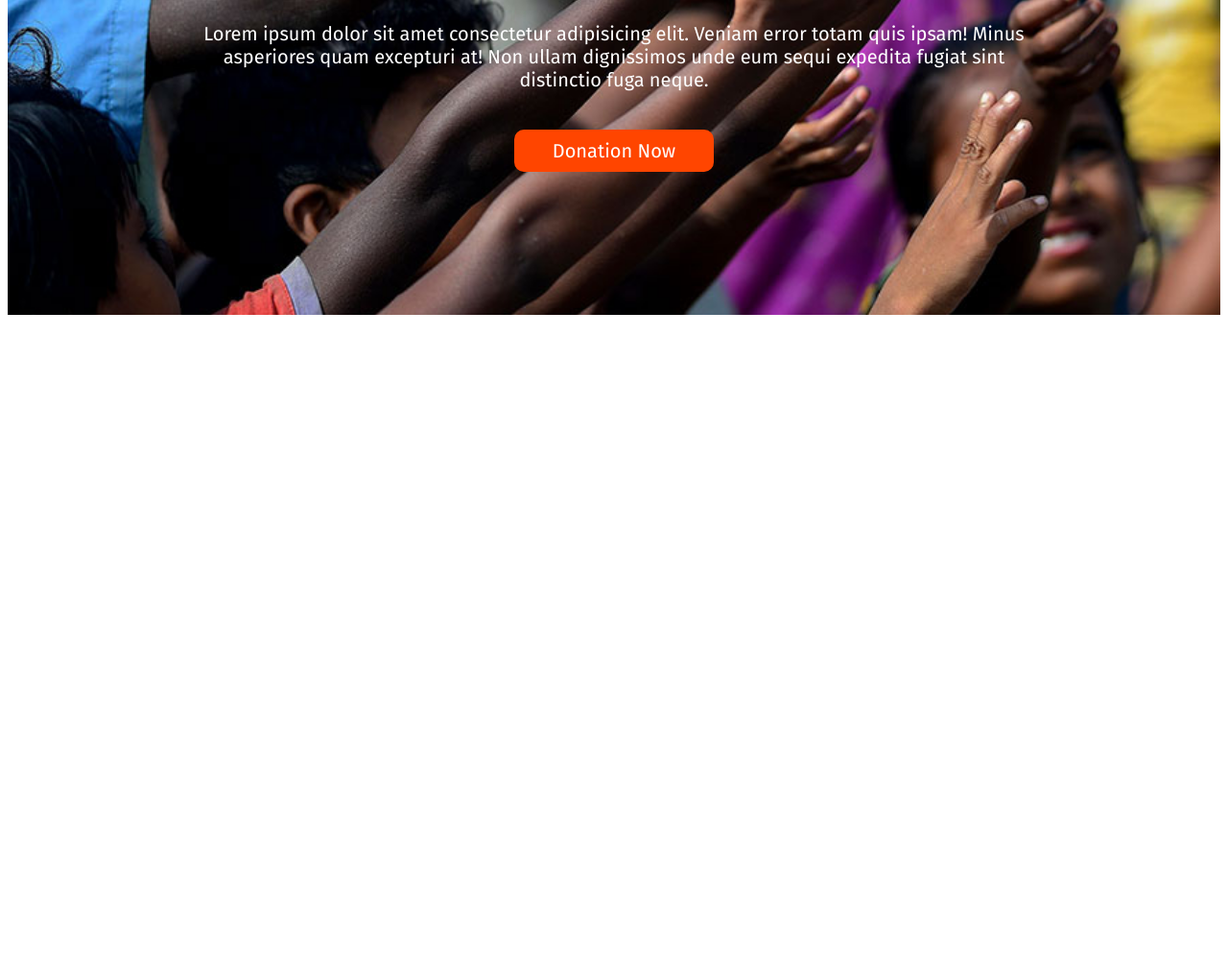
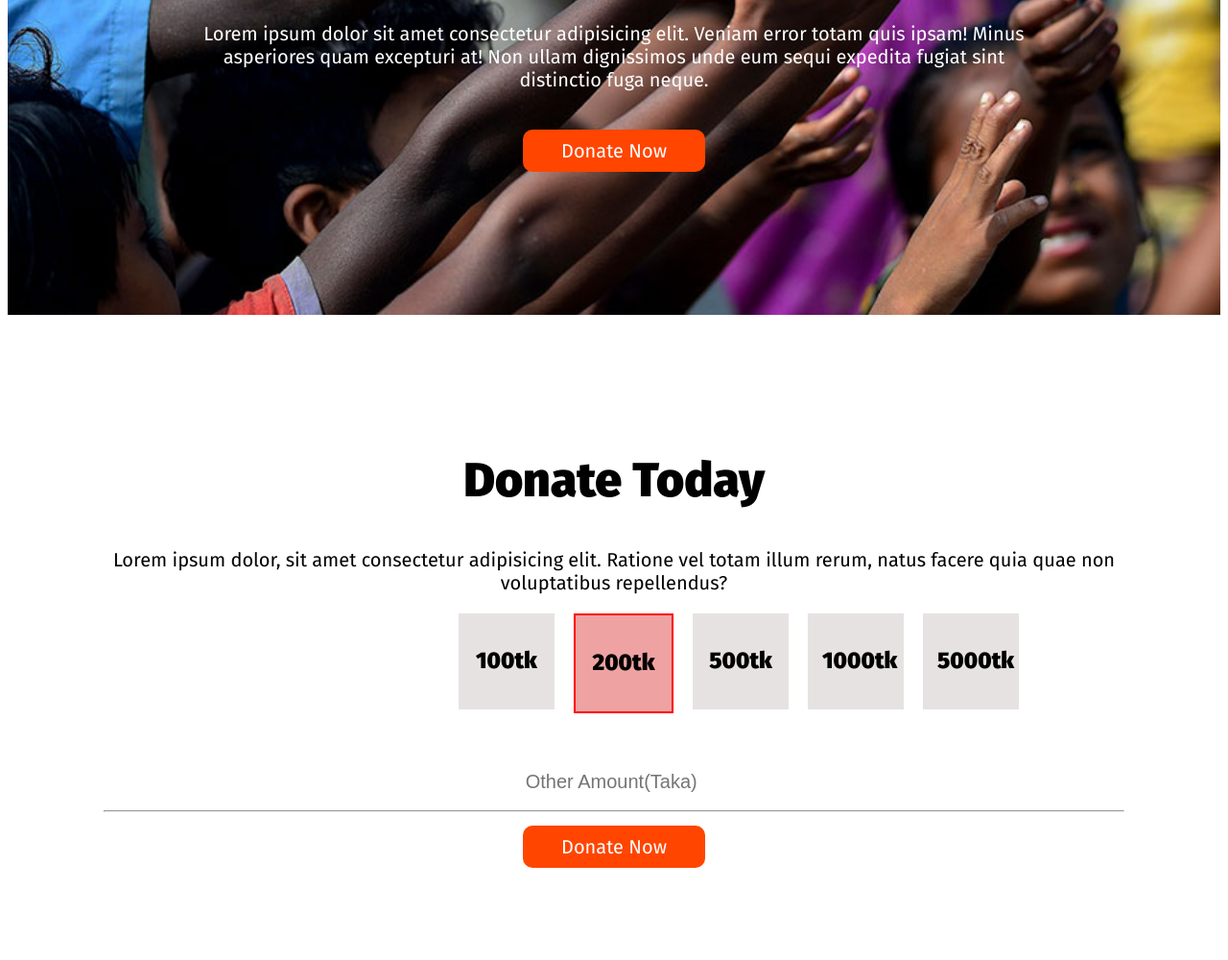
Before and after one commit to Shahadathossan01/donation-them, a plain HTML site: page index.html in a window 1280 px wide. Shown: the part 480-1480 px from the top of the page at 96% size. Before the commit the page ends 849 px from the top, so only its background shows below. Drawn offline with Linux system fonts and the light colour scheme.

Commit message:
add second-section

```diff
--- a/index.html
+++ b/index.html
@@ -15,8 +15,36 @@
         <div class="inner-section">
             <h1>Let's Help Those Who Are More In Need</h1>
             <p>Lorem ipsum dolor sit amet consectetur adipisicing elit. Veniam error totam quis ipsam! Minus asperiores quam excepturi at! Non ullam dignissimos unde eum sequi expedita fugiat sint distinctio fuga neque.</p>
-            <a href="#">Donation Now</a>
+            <a class="button" href="#">Donate Now</a>
         </div>
+    </section>
+    <section class="second-section">
+        <h1>Donate Today</h1>
+        <p>Lorem ipsum dolor, sit amet consectetur adipisicing elit. Ratione vel totam illum rerum, natus facere quia quae non voluptatibus repellendus?</p>
+        <div class="donation-amount">
+            <div class="box">
+                <h2>100tk</h2>
+            </div>
+            <div class="box markable-amount">
+                <h2>200tk</h2>
+            </div>
+            <div class="box">
+                <h2>500tk</h2>
+            </div>
+            <div class="box">
+                <h2>1000tk</h2>
+            </div>
+            <div class="box">
+                <h2>5000tk</h2>
+            </div>
+        </div>
+        <form action="" method="get">
+            <input type="text" name="" id="" placeholder="Other Amount(Taka) ">
+            <hr>
+            <a class="button" href="">Donate Now</a>
+
+        </form>
+
     </section>
 </body>
 </html>
--- a/style.css
+++ b/style.css
@@ -27,7 +27,7 @@ h1{
     text-align: center;
     margin-bottom: 50px;
 }
-.inner-section a{
+.button{
     text-decoration: none;
     color: white;
     background-color: orangered;
@@ -35,5 +35,43 @@ h1{
     font-weight: 30px;
     font-size: 20px;
     border-radius: 10px;
-
 }
+.second-section{
+    text-align: center;
+    padding: 100px;
+}
+.second-section h1{
+    font-size: 50px;
+}
+.second-section p{
+    font-size: 20px;
+}
+.box{
+    height: 100px;
+    width: 100px;
+    background-color: rgb(231, 226, 226);
+    margin-left: 20px;
+}
+.box h2{
+    padding: 15px;
+}
+.markable-amount{
+    background-color:rgb(238, 162, 162);
+    border: 2px solid red;
+}
+.donation-amount{
+    display: flex;
+    margin-left: 350px;
+}
+form{
+    margin-top: 50px;
+    font-size: 30px;
+}
+input{
+    border: none;
+    font-size: 20px;
+    text-align: center;
+}
+form a{
+    margin-top: 40px;
+}
```
